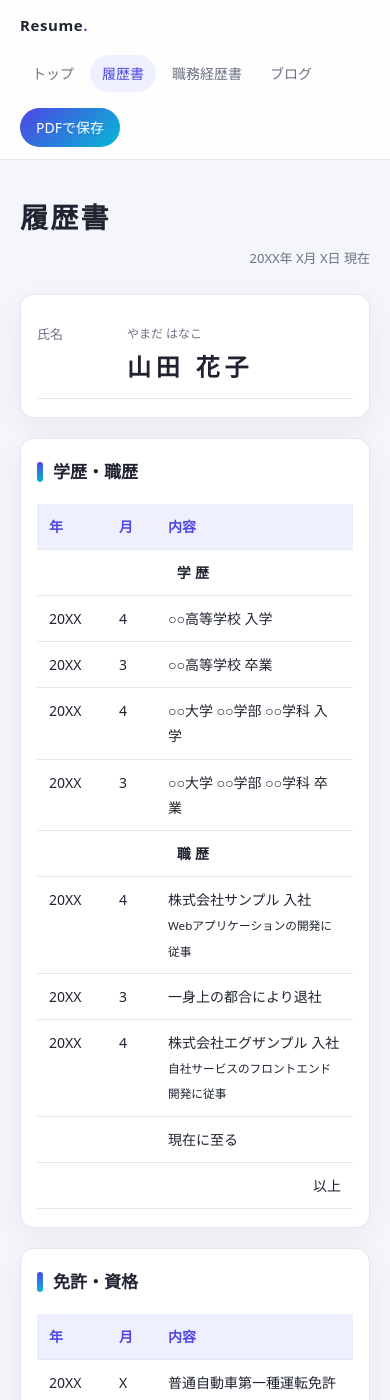
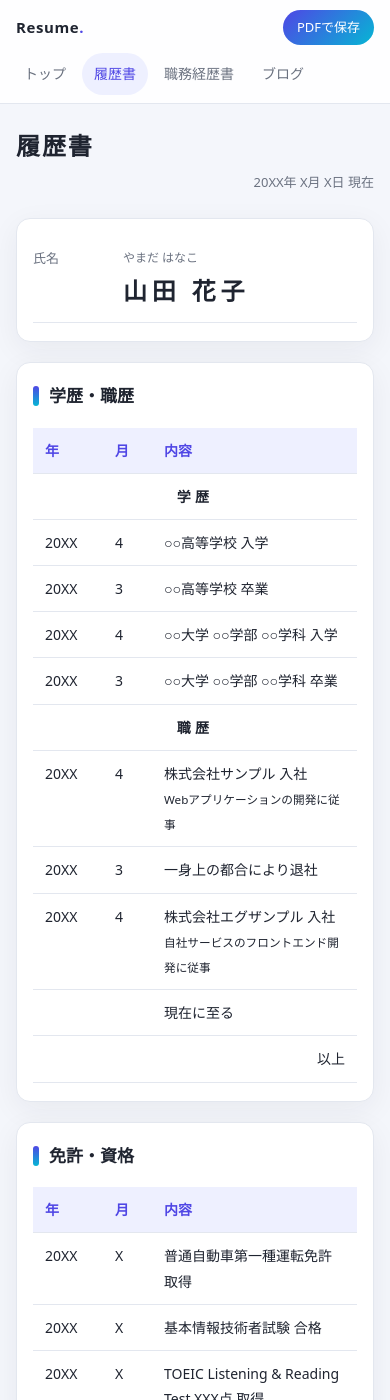
Before and after one commit to kashiwagi-rena/kashiwagi-rena.github.io, a Jekyll site: the page rirekisho.html, which Jekyll copies as it is, in a window 390 px wide and 1400 px high. Built offline with Jekyll 4.4.1, drawn with Linux system fonts in a browser that asks for light colours.

Commit message:
スマホ表示に対応
- ヘッダーを2行（ロゴ＋ボタン／横スクロールのメニュー）にまとめ、固定表示をやめる
- 記事本文・コードブロック・タブの余白を調整し、1行の文字数を増やす
- タグ・メニューを指で押しやすい大きさに

Co-Authored-By: Claude Opus 5.5 <noreply@anthropic.com>
Claude-Session: https://claude.ai/code/session_01RAMWhBzsn6pgDjwc2nsQKZ

```diff
--- a/css/style.css
+++ b/css/style.css
@@ -402,6 +402,44 @@ a {
 
 /* ---------- スマホ対応 ---------- */
 @media (max-width: 640px) {
+  /* ヘッダー：1行目にロゴとボタン、2行目にメニュー（折り返さず横スクロール） */
+  .site-header {
+    position: static; /* 画面上部に固定しない（小さい画面で本文の表示領域を奪わないため） */
+  }
+  .site-header__inner {
+    display: grid;
+    grid-template-columns: 1fr auto;
+    align-items: center;
+    gap: 8px;
+    padding: 10px 16px 0;
+  }
+  .site-nav {
+    grid-column: 1 / -1;
+    grid-row: 2; /* HTML の並び順に関係なく、メニューは必ず2行目 */
+    margin: 0 -16px; /* 横スクロールを画面の端まで広げる */
+    padding: 0 12px 8px;
+    flex-wrap: nowrap;
+    overflow-x: auto;
+    white-space: nowrap;
+    scrollbar-width: none; /* スクロールバーは隠す（指でスワイプできる） */
+  }
+  .site-nav::-webkit-scrollbar {
+    display: none;
+  }
+  .site-nav a {
+    padding: 8px 12px; /* 指で押しやすい高さ（約40px）を確保 */
+  }
+  .btn-print {
+    padding: 6px 14px;
+    font-size: 13px;
+  }
+
+  .container {
+    padding: 20px 16px 48px;
+  }
+  .page-title {
+    font-size: 24px;
+  }
   .card {
     padding: 18px 16px;
   }
@@ -415,7 +453,4 @@ a {
   .profile dl {
     grid-template-columns: 6em 1fr;
   }
-  .site-nav {
-    margin-left: 0;
-  }
 }
```
Also changed, not shown: css/blog.css (+39 -1 lines).
